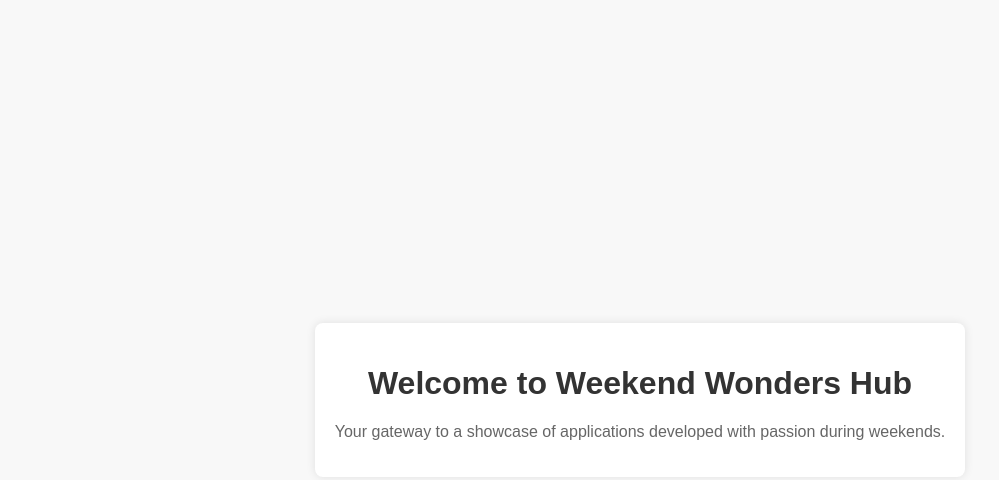
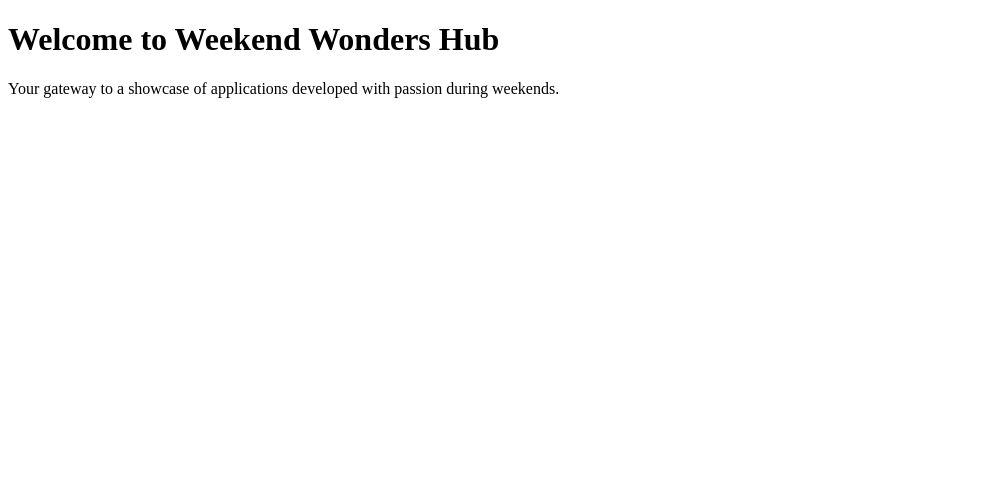
Before and after one commit to weekendapps/.github, a plain HTML site: page index.html in a window 1280 px wide. Shown: the whole page, without its empty margins (0-999 px from the left). Drawn offline with Linux system fonts and the light colour scheme.

Commit message:
Update index.html

```diff
--- a/index.html
+++ b/index.html
@@ -2,37 +2,7 @@
 <html lang="en">
 
 <head>
-    <meta charset="UTF-8">
-    <meta name="viewport" content="width=device-width, initial-scale=1.0">
     <title>Weekend Wonders Hub</title>
-    <style>
-        body {
-            font-family: 'Arial', sans-serif;
-            background-color: #f8f8f8;
-            margin: 0;
-            padding: 0;
-            display: flex;
-            align-items: center;
-            justify-content: center;
-            height: 100vh;
-        }
-
-        .container {
-            text-align: center;
-            background-color: #fff;
-            padding: 20px;
-            border-radius: 8px;
-            box-shadow: 0 0 10px rgba(0, 0, 0, 0.1);
-        }
-
-        h1 {
-            color: #333;
-        }
-
-        p {
-            color: #666;
-        }
-    </style>
 </head>
 
 <body>
```
